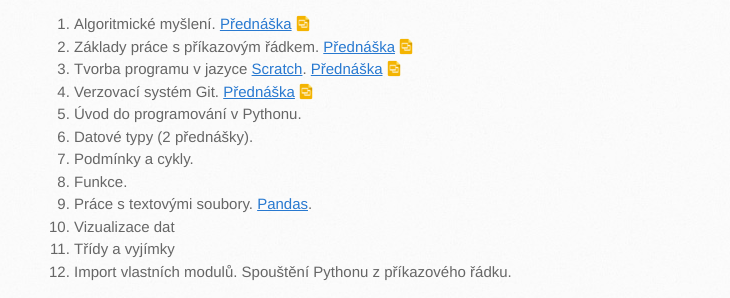
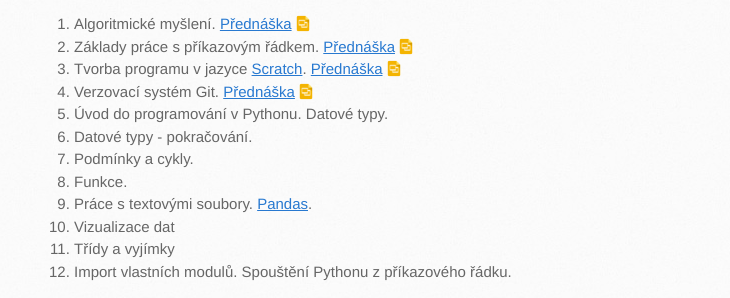
Before and after one commit to anastazie/intro_python_biol, a Jekyll site: the page built from index.md, in a window 1280 px wide and 900 px high, scrolled down 914 px. Shown: the part 155-453 px from the top of the window, without its empty margins (99-829 px from the left). Built offline with Jekyll 4.4.1, drawn with Linux system fonts in a browser that asks for light colours; our own code applies the rules of GitHub Pages for plain Markdown files.

Commit message:
Update index.md

```diff
--- a/index.md
+++ b/index.md
@@ -23,8 +23,8 @@ Každé úterý 17:20 - 18:50, učebna B311, Viničná 7, 3. patro.
 1. Základy práce s příkazovým řádkem. <a href="https://docs.google.com/presentation/d/1e9TOV2jNVBGy46PbICdMy1zaBFO_t7EioO-_5hMPsIA/edit?usp=sharing" class="presentation">Přednáška</a>
 1. Tvorba programu v jazyce [Scratch](https://scratch.mit.edu/). <a href="https://docs.google.com/presentation/d/1TgJmOyh2PVyplmLBBqDdtGdVHIAVERW0Fc4NCS0DXHU/edit?usp=sharing" class="presentation">Přednáška</a>
 1. Verzovací systém Git. <a href="https://docs.google.com/presentation/d/1K1UCmaqndPBE1JLNYhMXLCSrQ6BlvZXPRXOhnnaXJiA/edit?usp=sharing" class="presentation">Přednáška</a>
-1. Úvod do programování v Pythonu.
-1. Datové typy (2 přednášky).
+1. Úvod do programování v Pythonu. Datové typy.
+1. Datové typy - pokračování.
 1. Podmínky a cykly.
 1. Funkce.
 1. Práce s textovými soubory. [Pandas](http://pandas.pydata.org/).
```
